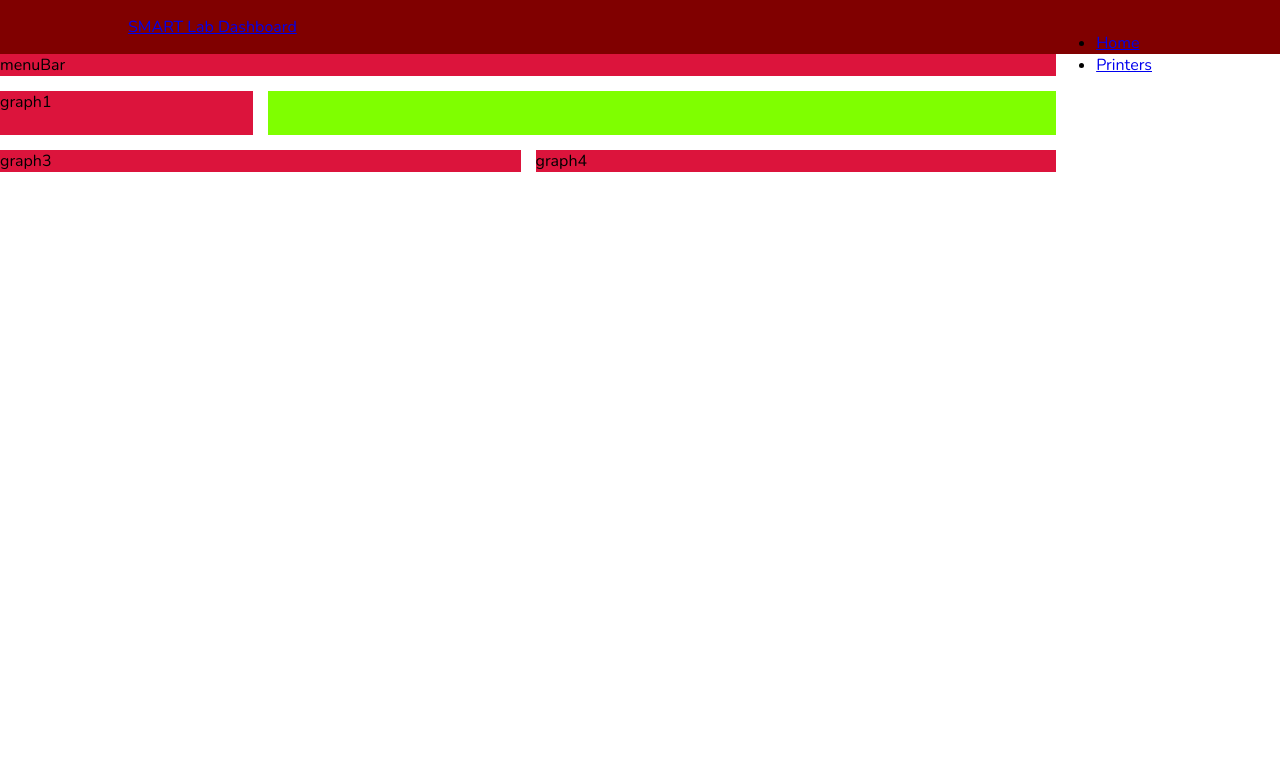
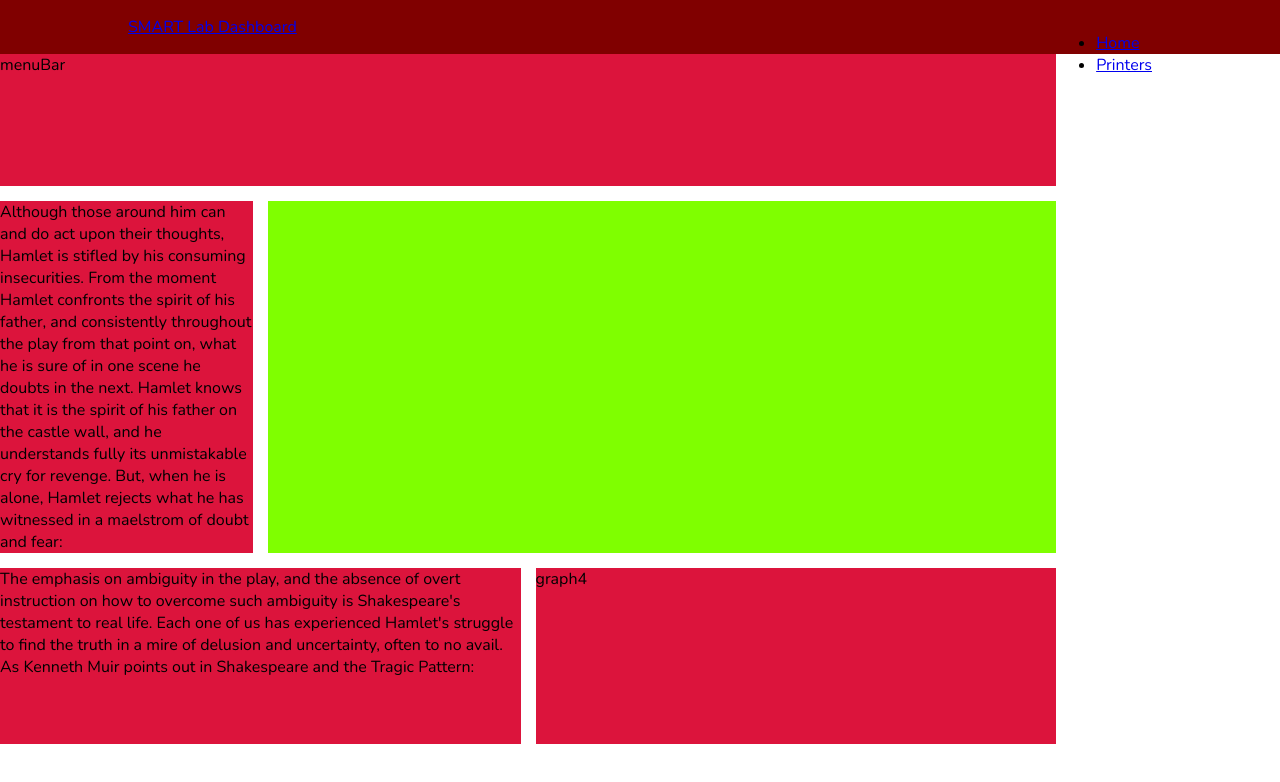
Before and after one commit to Interpoland/KawasakiPrinter, an Angular app in the folder ise4994Dashboard/: page / in a window 1280 px wide. Shown: the top 782 px of the page. Built offline with nearby package versions, Linux system fonts and the light colour scheme.

Commit message:
Modifying website as of 2:55 AM on 12/13

```diff
--- a/ise4994Dashboard/src/app/app.component.html
+++ b/ise4994Dashboard/src/app/app.component.html
@@ -26,10 +26,14 @@
 
 <body>
 
+<!-- Adding grid areas to website. -->
 
 <div class="gridContainer">
   <div class="menuBar">menuBar</div>
-  <div class="graph1">graph1</div>
+
+  <div class="graph1">Although those around him can and do act upon their thoughts, Hamlet is stifled by his consuming insecurities. From the moment Hamlet confronts the spirit of his father, and consistently throughout the play from that point on, what he is sure of in one scene he doubts in the next. Hamlet knows that it is the spirit of his father on the castle wall, and he understands fully its unmistakable cry for revenge. But, when he is alone, Hamlet rejects what he has witnessed in a maelstrom of doubt and fear:</div>
+
+  <!-- Adding data into this area of the website. -->
   <div class="graph2">
 
    <p *ngFor="let dat of data; let i = index">
@@ -37,7 +41,9 @@
    </p>
 
   </div>
-  <div class="graph3">graph3</div>
+
+  <div class="graph3">The emphasis on ambiguity in the play, and the absence of overt instruction on how to overcome such ambiguity is Shakespeare's testament to real life. Each one of us has experienced Hamlet's struggle to find the truth in a mire of delusion and uncertainty, often to no avail. As Kenneth Muir points out in Shakespeare and the Tragic Pattern:</div>
+
   <div class="graph4">graph4</div>
 </div>
 
```
